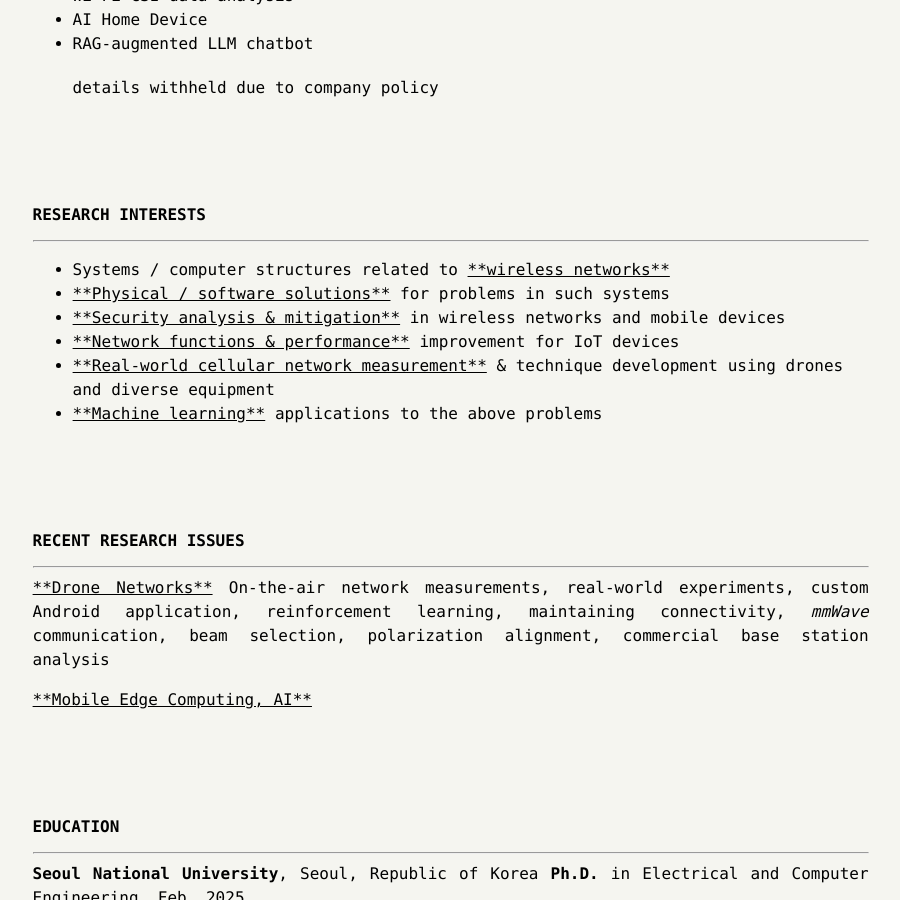
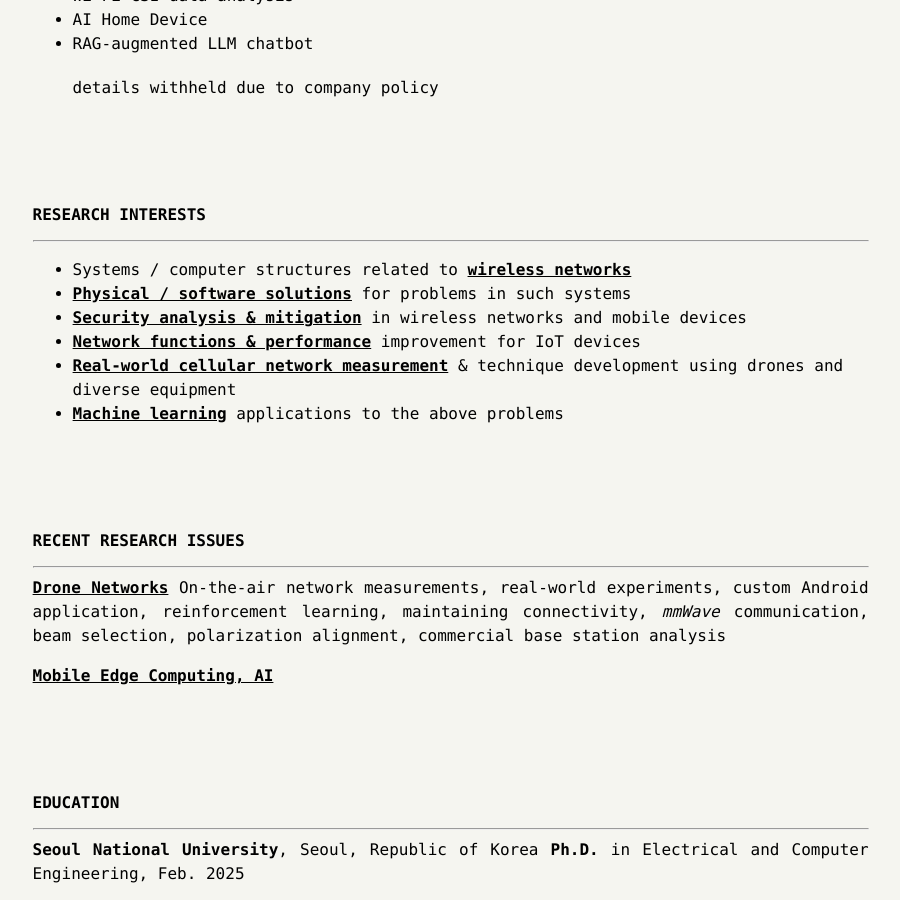
Before and after one commit to lowbyyj/lowbyyj.github.io, a Jekyll site: the page built from index.md, in a window 1280 px wide and 900 px high, scrolled down 736 px. Shown: the whole window, without its empty margins (183-1083 px from the left). Built offline with Jekyll 4.4.1, drawn with Linux system fonts in a browser that asks for light colours; some of the changed text lies outside the part shown.

Commit message:
minor update

```diff
--- a/index.md
+++ b/index.md
@@ -44,22 +44,22 @@ Communication Processor R&amp;D Team
 
 ## Research Interests
 ---
-- Systems / computer structures related to <u>**wireless networks**</u>
-- <u>**Physical / software solutions**</u> for problems in such systems
-- <u>**Security analysis &amp; mitigation**</u> in wireless networks and mobile devices
-- <u>**Network functions &amp; performance**</u> improvement for IoT devices
-- <u>**Real-world cellular network measurement**</u> &amp; technique development using drones and diverse equipment
-- <u>**Machine learning**</u> applications to the above problems
+- Systems / computer structures related to **<u>wireless networks</u>**
+- **<u>Physical / software solutions</u>** for problems in such systems
+- **<u>Security analysis &amp; mitigation</u>** in wireless networks and mobile devices
+- **<u>Network functions &amp; performance</u>** improvement for IoT devices
+- **<u>Real-world cellular network measurement</u>** &amp; technique development using drones and diverse equipment
+- **<u>Machine learning</u>** applications to the above problems
 
 <br>
 <br>
 
 ## Recent Research Issues
 ---
-<u>**Drone Networks**</u>
+**<u>Drone Networks</u>**
 On-the-air network measurements, real-world experiments, custom Android application, reinforcement learning, maintaining connectivity, *mmWave* communication, beam selection, polarization alignment, commercial base station analysis
 
-<u>**Mobile Edge Computing, AI**</u>
+**<u>Mobile Edge Computing, AI</u>**
 
 <br>
 <br>
@@ -118,17 +118,17 @@ Mar. 2022 – Feb. 2025
 
 ## Selected Recent Publications
 ---
-1. <u>**Yongjae Yoo**</u>, Jihwan Suh, Dongrak Choi, Jeongyeup Paek, and Saewoong Bahk, **ASCEND: Altitude Selection for High-quality Cellular Connectivity on Drones**, *IEEE Transactions on Vehicular Technology*, **Aug. 2025**.
+1. **<u>Yongjae Yoo</u>**, Jihwan Suh, Dongrak Choi, Jeongyeup Paek, and Saewoong Bahk, **ASCEND: Altitude Selection for High-quality Cellular Connectivity on Drones**, *IEEE Transactions on Vehicular Technology*, **Aug. 2025**.
 
-2. <u>**Yongjae Yoo**</u>, Jihwan Suh, Jeongyeup Paek, and Saewoong Bahk, **Secure Region Detection using Wi-Fi CSI and One-Class Classification**, *IEEE Access*, **Vol. 9**, pp. 65906–65913, **Apr. 2021**.
+2. **<u>Yongjae Yoo</u>**, Jihwan Suh, Jeongyeup Paek, and Saewoong Bahk, **Secure Region Detection using Wi-Fi CSI and One-Class Classification**, *IEEE Access*, **Vol. 9**, pp. 65906–65913, **Apr. 2021**.
 
-3. <u>**Yongjae Yoo**</u>, Jihwan Suh, Yonghun Lee, Seongjoon Kang, Byungjun Kim, and Saewoong Bahk, **Privacy-preserving People Counting with Channel State Information**, *ICTC (International Conference on Information and Communication Technology Convergence)*, **Oct. 2020**.
+3. **<u>Yongjae Yoo</u>**, Jihwan Suh, Yonghun Lee, Seongjoon Kang, Byungjun Kim, and Saewoong Bahk, **Privacy-preserving People Counting with Channel State Information**, *ICTC (International Conference on Information and Communication Technology Convergence)*, **Oct. 2020**.
 
-4. Jeongyoon Heo, <u>**Yongjae Yoo**</u>, Jihwan Suh, Woojin Park, Jeongyeup Paek, and Saewoong Bahk, **FMS-AMS: Secure Proximity-based Authentication for Wireless Access in Internet of Things**, *Journal of Communications and Networks (JCN)*, **Vol. 22**(4), pp. 338–347, **Aug. 2020**.
+4. Jeongyoon Heo, **<u>Yongjae Yoo</u>**, Jihwan Suh, Woojin Park, Jeongyeup Paek, and Saewoong Bahk, **FMS-AMS: Secure Proximity-based Authentication for Wireless Access in Internet of Things**, *Journal of Communications and Networks (JCN)*, **Vol. 22**(4), pp. 338–347, **Aug. 2020**.
 
-5. Jihwan Suh, <u>**Yongjae Yoo**</u>, Jeongyeup Paek, and Saewoong Bahk, **Deep-Fading Hole Avoidance for Secure Region Detection using Channel State Information**, *JCN*, **Vol. 24**(6), pp. 645–654, **Dec. 2022**.
+5. Jihwan Suh, **<u>Yongjae Yoo</u>**, Jeongyeup Paek, and Saewoong Bahk, **Deep-Fading Hole Avoidance for Secure Region Detection using Channel State Information**, *JCN*, **Vol. 24**(6), pp. 645–654, **Dec. 2022**.
 
-6. Dokyun Ryoo, <u>**Yongjae Yoo**</u>, Jeongyeup Paek, and Saewoong Bahk, **SPADE: Secure Periodic Advertising using Coded Time-Channel Rendezvous for BLE Audio**, *DCOSS-IoT*, **Best paper runner-up**, Coral Bay, Pafos, Cyprus, **Jun. 19–21, 2023**.
+6. Dokyun Ryoo, **<u>Yongjae Yoo</u>**, Jeongyeup Paek, and Saewoong Bahk, **SPADE: Secure Periodic Advertising using Coded Time-Channel Rendezvous for BLE Audio**, *DCOSS-IoT*, **Best paper runner-up**, Coral Bay, Pafos, Cyprus, **Jun. 19–21, 2023**.
 
 <br>
 <br>
```
